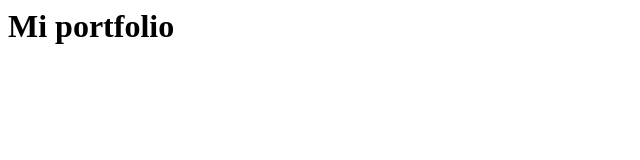
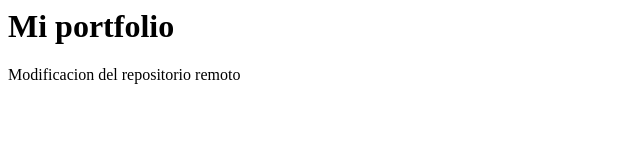
Before and after one commit to silenacruz/PortfolioFront-End, a plain HTML site: page index.html in a window 1280 px wide. Shown: the whole page, without its empty margins (0-640 px from the left). Drawn offline with Linux system fonts and the light colour scheme.

Commit message:
Update index.html

```diff
--- a/index.html
+++ b/index.html
@@ -1 +1,2 @@
 <h1>Mi portfolio</h1>
+<p>Modificacion del repositorio remoto</p>
```
